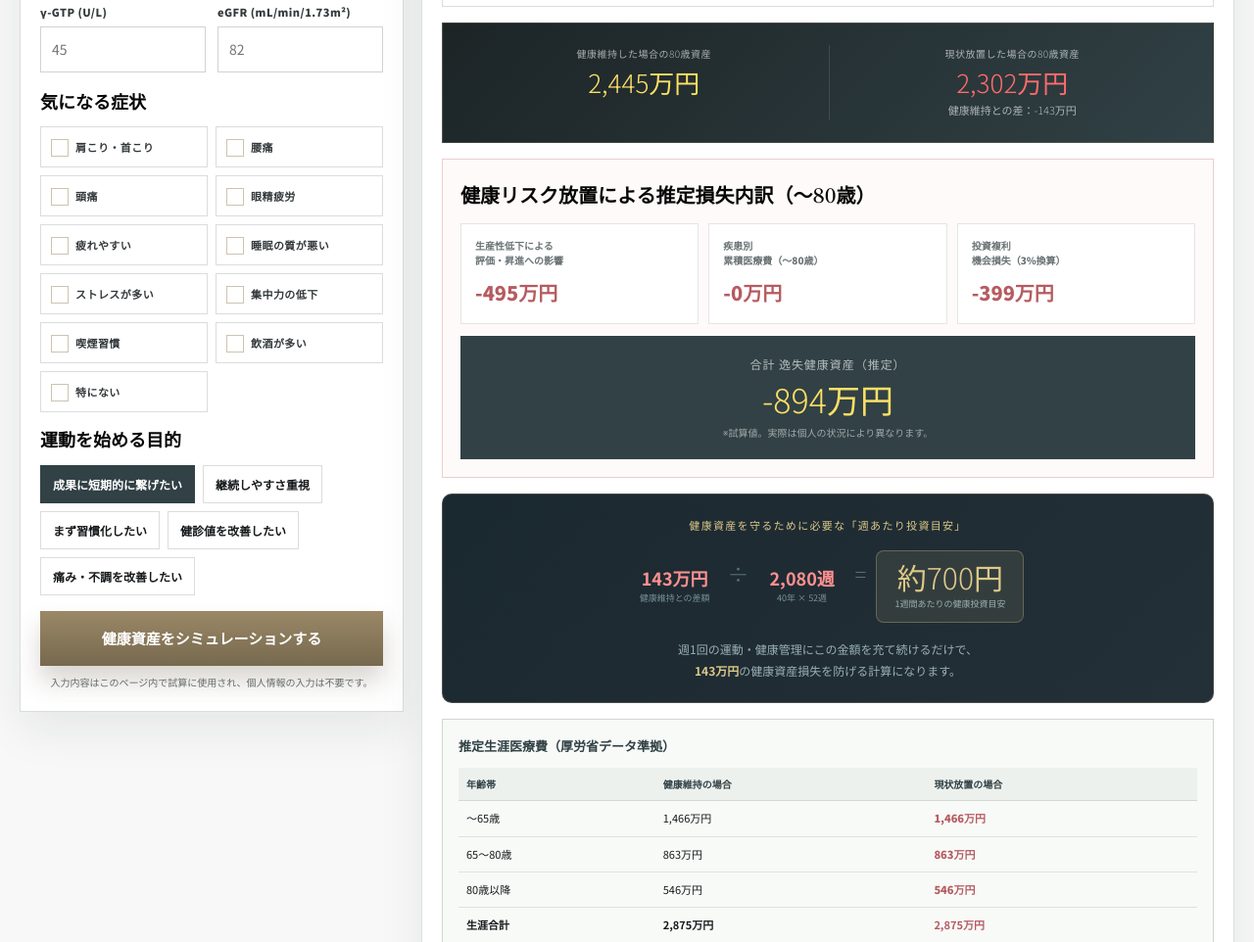
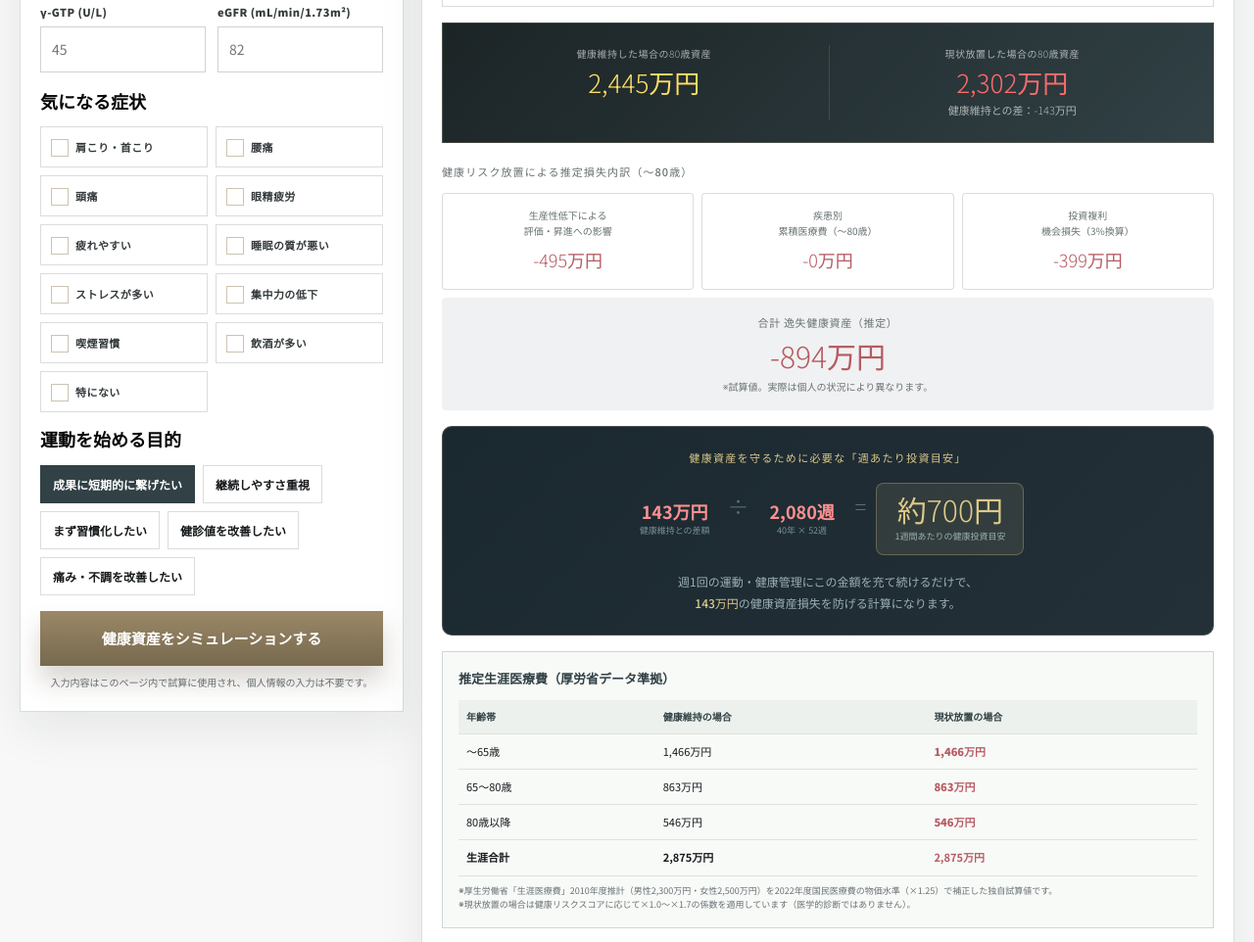
Before and after one commit to takase-creator/fractal-health-sim, a plain HTML site: page index.html in a window 1280 px wide. Shown: the part 2052-3014 px from the top of the page at 98% size. Drawn offline with nearby package versions, Linux system fonts and the light colour scheme.

Commit message:
Clean up loss section UI

```diff
--- a/index.html
+++ b/index.html
@@ -171,16 +171,16 @@ canvas{width:100%!important;height:auto!important;display:block;}
 .g-dot{width:9px;height:9px;border-radius:50%;display:inline-block;margin-right:3px;}
 
 /* loss summary */
-.loss-summary{margin-top:16px;border:1px solid rgba(182,91,97,.28);background:#fffafa;padding:18px;}
-.loss-title{font-family:"Shippori Mincho",serif;font-size:20px;font-weight:600;color:var(--black);margin-bottom:12px;}
-.loss-grid{display:grid;grid-template-columns:1fr 1fr 1fr;gap:10px;margin-bottom:12px;}
-.loss-card{background:#fff;border:1px solid rgba(7,7,7,.1);padding:14px;text-align:left;}
-.loss-card .lc-label{font-size:10px;color:var(--muted);font-weight:800;line-height:1.55;}
-.loss-card .lc-val{font-size:20px;font-weight:900;color:var(--red);margin-top:7px;}
-.loss-total{background:var(--smoke-dark);color:#fff;padding:18px;text-align:center;}
-.loss-total .lt-label{font-size:12px;color:rgba(255,255,255,.65);font-weight:300;letter-spacing:.08em;}
-.loss-total .lt-val{color:#ffe066;font-size:34px;font-weight:300;line-height:1.2;margin-top:6px;}
-.loss-total .lt-sub{font-size:10px;color:rgba(255,255,255,.55);margin-top:5px;font-weight:300;}
+.loss-summary{margin-top:20px;}
+.loss-title{font-size:11px;font-weight:500;color:var(--muted);letter-spacing:.1em;margin-bottom:12px;text-transform:uppercase;}
+.loss-grid{display:grid;grid-template-columns:1fr 1fr 1fr;gap:8px;margin-bottom:8px;}
+.loss-card{background:#fff;border:1px solid var(--line);padding:14px 12px;text-align:center;border-radius:4px;}
+.loss-card .lc-label{font-size:10px;color:var(--muted);font-weight:400;line-height:1.6;}
+.loss-card .lc-val{font-size:18px;font-weight:300;color:var(--red);margin-top:6px;}
+.loss-total{background:rgba(49,65,69,.07);padding:16px;text-align:center;border-radius:4px;}
+.loss-total .lt-label{font-size:11px;color:var(--muted);font-weight:400;letter-spacing:.06em;}
+.loss-total .lt-val{color:var(--red);font-size:30px;font-weight:300;line-height:1.2;margin-top:5px;}
+.loss-total .lt-sub{font-size:10px;color:var(--muted);margin-top:5px;font-weight:300;}
 
 /* weekly invest box */
 .wi-box{margin-top:16px;background:linear-gradient(135deg,#1a2830 0%,#243038 100%);
@@ -196,7 +196,7 @@ canvas{width:100%!important;height:auto!important;display:block;}
 .wi-result-num{font-size:30px;font-weight:300;color:#ddc989;line-height:1.1;}
 .wi-result-sub{font-size:9px;color:#9ab0b4;margin-top:3px;}
 .wi-msg{font-size:12px;color:#9ab0b4;line-height:1.8;}
-.wi-msg strong{color:#ddc989;font-weight:600;}
+.wi-diff-hl{color:#ddc989;font-weight:500;}
 @media(max-width:480px){.wi-calc{gap:5px;}.wi-result-num{font-size:24px;}}
 
 /* life medical */
@@ -808,7 +808,7 @@ textarea:focus{border-color:var(--gold);box-shadow:0 0 0 3px rgba(154,136,102,.1
           <div class="wi-result-sub">1週間あたりの健康投資目安</div>
         </div>
       </div>
-      <div class="wi-msg">週1回の運動・健康管理にこの金額を充て続けるだけで、<br><strong id="wiDiffMsg">--</strong>の健康資産損失を防げる計算になります。</div>
+      <div class="wi-msg">週1回の運動・健康管理にこの金額を充て続けるだけで、<br><span id="wiDiffMsg" class="wi-diff-hl">--</span>の健康資産損失を防げる計算になります。</div>
     </div>
 
     <!-- Lifetime medical costs -->
```
